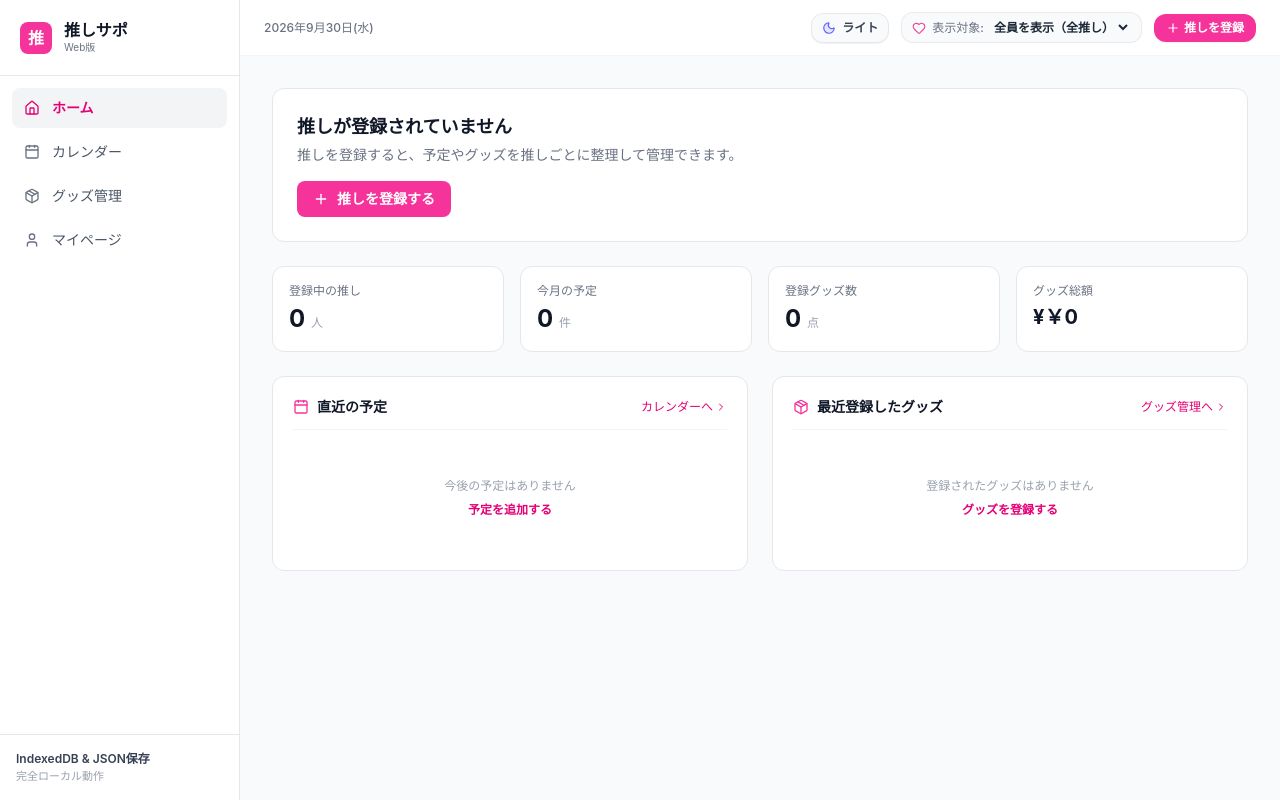
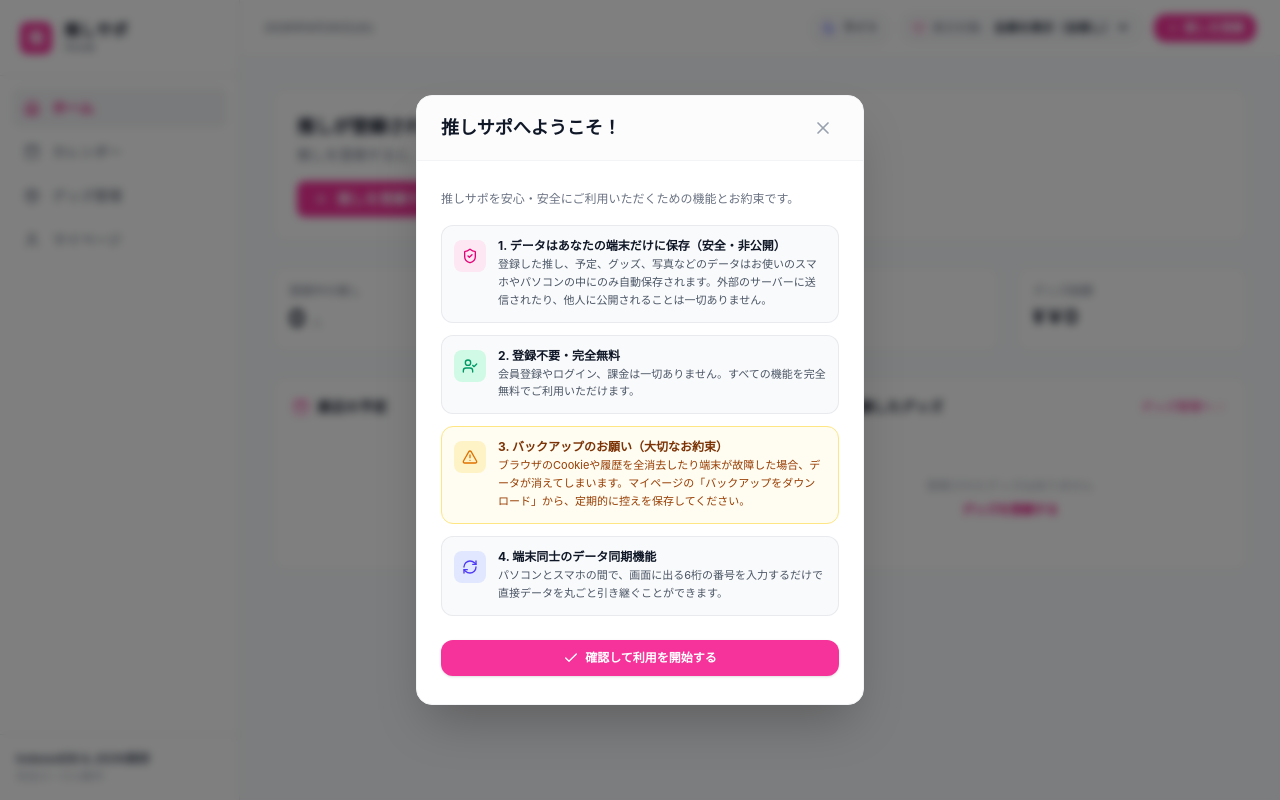
Before and after one commit to toku0716/oshi_web, a React (Vite) app: page / in a window 1280 px wide. Built offline with nearby package versions, Linux system fonts and the light colour scheme.

Commit message:
feat: 初回アクセス時の利用規約・機能案内モーダルの表示とマイページからの再確認機能を追加

```diff
--- a/src/App.tsx
+++ b/src/App.tsx
@@ -1,4 +1,4 @@
-import React, { useState } from 'react';
+import React, { useState, useEffect } from 'react';
 import { AppProvider, useApp } from './context/AppContext';
 import { Navbar, type NavTab } from './components/layout/Navbar';
 import { Header } from './components/layout/Header';
@@ -15,6 +15,7 @@ import { EventDetailModal } from './components/modals/EventDetailModal';
 import { TodoModal } from './components/modals/TodoModal';
 import { GoodsModal } from './components/modals/GoodsModal';
 import { GoodsDetailModal } from './components/modals/GoodsDetailModal';
+import { TermsModal } from './components/modals/TermsModal';
 
 import type { Oshi, OshiEvent, Todo, Goods } from './types';
 
@@ -39,6 +40,32 @@ const MainApp: React.FC = () => {
   const [isGoodsModalOpen, setIsGoodsModalOpen] = useState(false);
   const [editingGoods, setEditingGoods] = useState<Goods | null>(null);
   const [selectedGoodsDetail, setSelectedGoodsDetail] = useState<Goods | null>(null);
+
+  // Terms & Features modal states
+  const [isTermsModalOpen, setIsTermsModalOpen] = useState(false);
+  const [isFirstTermsView, setIsFirstTermsView] = useState(false);
+
+  // Check if first-time visitor on mount
+  useEffect(() => {
+    try {
+      const agreed = localStorage.getItem('oshiss_terms_agreed_v1');
+      if (!agreed) {
+        setIsFirstTermsView(true);
+        setIsTermsModalOpen(true);
+      }
+    } catch {
+      // LocalStorage access fallback (e.g. private browsing restriction)
+    }
+  }, []);
+
+  const handleAgreeTerms = () => {
+    try {
+      localStorage.setItem('oshiss_terms_agreed_v1', 'true');
+    } catch {
+      // Ignore storage error
+    }
+    setIsTermsModalOpen(false);
+  };
 
   // Helper actions
   const handleOpenOshiModal = (targetOshi?: Oshi) => {
@@ -126,6 +153,10 @@ const MainApp: React.FC = () => {
           {currentTab === 'mypage' && (
             <MyPageView
               onOpenOshiModal={(oshi) => handleOpenOshiModal(oshi)}
+              onOpenTermsModal={() => {
+                setIsFirstTermsView(false);
+                setIsTermsModalOpen(true);
+              }}
             />
           )}
         </main>
@@ -172,6 +203,13 @@ const MainApp: React.FC = () => {
         goods={selectedGoodsDetail}
         onEdit={(g) => handleOpenGoodsModal(g)}
       />
+
+      <TermsModal
+        isOpen={isTermsModalOpen}
+        onClose={() => setIsTermsModalOpen(false)}
+        onAgree={handleAgreeTerms}
+        isFirstTime={isFirstTermsView}
+      />
     </div>
   );
 };
--- /dev/null
+++ b/src/components/modals/TermsModal.tsx
@@ -0,0 +1,111 @@
+import React from 'react';
+import { Modal } from '../common/Modal';
+import { ShieldCheck, UserCheck, AlertTriangle, RefreshCw, Check } from 'lucide-react';
+
+interface TermsModalProps {
+  isOpen: boolean;
+  onClose: () => void;
+  onAgree?: () => void;
+  isFirstTime?: boolean;
+}
+
+export const TermsModal: React.FC<TermsModalProps> = ({
+  isOpen,
+  onClose,
+  onAgree,
+  isFirstTime = false,
+}) => {
+  const handleConfirm = () => {
+    if (onAgree) onAgree();
+    onClose();
+  };
+
+  return (
+    <Modal
+      isOpen={isOpen}
+      onClose={onClose}
+      title={isFirstTime ? '推しサポへようこそ！' : '利用規約・機能について'}
+      maxWidth="md"
+    >
+      <div className="py-1 space-y-4 text-gray-800 dark:text-gray-200">
+        <p className="text-xs text-gray-500 dark:text-gray-400 leading-relaxed">
+          推しサポを安心・安全にご利用いただくための機能とお約束です。
+        </p>
+
+        <div className="space-y-3">
+          {/* Point 1: データの保存 */}
+          <div className="p-3 rounded-xl bg-gray-50 dark:bg-[#1a1c28] border border-gray-200/80 dark:border-[#2e3146] flex items-start gap-3">
+            <div className="p-2 rounded-lg bg-pink-100 dark:bg-pink-950/40 text-pink-600 dark:text-pink-400 shrink-0 mt-0.5">
+              <ShieldCheck className="w-4 h-4" />
+            </div>
+            <div className="space-y-0.5 text-xs">
+              <h4 className="font-bold text-gray-900 dark:text-white text-xs">
+                1. データはあなたの端末だけに保存（安全・非公開）
+              </h4>
+              <p className="text-gray-600 dark:text-gray-400 leading-relaxed text-[11px]">
+                登録した推し、予定、グッズ、写真などのデータはお使いのスマホやパソコンの中にのみ自動保存されます。外部のサーバーに送信されたり、他人に公開されることは一切ありません。
+              </p>
+            </div>
+          </div>
+
+          {/* Point 2: 無料・ログイン不要 */}
+          <div className="p-3 rounded-xl bg-gray-50 dark:bg-[#1a1c28] border border-gray-200/80 dark:border-[#2e3146] flex items-start gap-3">
+            <div className="p-2 rounded-lg bg-emerald-100 dark:bg-emerald-950/40 text-emerald-600 dark:text-emerald-400 shrink-0 mt-0.5">
+              <UserCheck className="w-4 h-4" />
+            </div>
+            <div className="space-y-0.5 text-xs">
+              <h4 className="font-bold text-gray-900 dark:text-white text-xs">
+                2. 登録不要・完全無料
+              </h4>
+              <p className="text-gray-600 dark:text-gray-400 leading-relaxed text-[11px]">
+                会員登録やログイン、課金は一切ありません。すべての機能を完全無料でご利用いただけます。
+              </p>
+            </div>
+          </div>
+
+          {/* Point 3: バックアップのお願い */}
+          <div className="p-3 rounded-xl bg-amber-50/70 dark:bg-amber-950/20 border border-amber-200 dark:border-amber-900/40 flex items-start gap-3">
+            <div className="p-2 rounded-lg bg-amber-100 dark:bg-amber-950/40 text-amber-600 dark:text-amber-400 shrink-0 mt-0.5">
+              <AlertTriangle className="w-4 h-4" />
+            </div>
+            <div className="space-y-0.5 text-xs">
+              <h4 className="font-bold text-amber-900 dark:text-amber-300 text-xs">
+                3. バックアップのお願い（大切なお約束）
+              </h4>
+              <p className="text-amber-800 dark:text-amber-200/80 leading-relaxed text-[11px]">
+                ブラウザのCookieや履歴を全消去したり端末が故障した場合、データが消えてしまいます。マイページの「バックアップをダウンロード」から、定期的に控えを保存してください。
+              </p>
+            </div>
+          </div>
+
+          {/* Point 4: 端末間同期 */}
+          <div className="p-3 rounded-xl bg-gray-50 dark:bg-[#1a1c28] border border-gray-200/80 dark:border-[#2e3146] flex items-start gap-3">
+            <div className="p-2 rounded-lg bg-indigo-100 dark:bg-indigo-950/40 text-indigo-600 dark:text-indigo-400 shrink-0 mt-0.5">
+              <RefreshCw className="w-4 h-4" />
+            </div>
+            <div className="space-y-0.5 text-xs">
+              <h4 className="font-bold text-gray-900 dark:text-white text-xs">
+                4. 端末同士のデータ同期機能
+              </h4>
+              <p className="text-gray-600 dark:text-gray-400 leading-relaxed text-[11px]">
+                パソコンとスマホの間で、画面に出る6桁の番号を入力するだけで直接データを丸ごと引き継ぐことができます。
+              </p>
+            </div>
+          </div>
+        </div>
+
+        {/* Action Button */}
+        <div className="pt-2">
+          <button
+            type="button"
+            onClick={handleConfirm}
+            className="w-full py-2.5 px-4 rounded-xl bg-pink-500 hover:bg-pink-600 text-white font-bold text-xs transition flex items-center justify-center gap-1.5 shadow-sm"
+          >
+            <Check className="w-4 h-4" />
+            <span>{isFirstTime ? '確認して利用を開始する' : '閉じる'}</span>
+          </button>
+        </div>
+      </div>
+    </Modal>
+  );
+};
--- a/src/pages/MyPageView.tsx
+++ b/src/pages/MyPageView.tsx
@@ -23,9 +23,10 @@ import { DeviceSyncModal } from '../components/modals/DeviceSyncModal';
 
 interface MyPageViewProps {
   onOpenOshiModal: (targetOshi?: Oshi) => void;
+  onOpenTermsModal?: () => void;
 }
 
-export const MyPageView: React.FC<MyPageViewProps> = ({ onOpenOshiModal }) => {
+export const MyPageView: React.FC<MyPageViewProps> = ({ onOpenOshiModal, onOpenTermsModal }) => {
   const {
     oshis,
     events,
@@ -378,11 +379,22 @@ export const MyPageView: React.FC<MyPageViewProps> = ({ onOpenOshiModal }) => {
       </div>
 
       {/* App Version & Info */}
-      <div className="text-center text-xs text-gray-400 pt-2">
+      <div className="text-center text-xs text-gray-400 pt-2 space-y-1.5">
         <p className="font-semibold text-gray-500 dark:text-gray-400">推しサポ Web版</p>
-        <p className="text-[11px] text-gray-400 mt-0.5">
+        <p className="text-[11px] text-gray-400">
           端末内自動保存 ＆ バックアップファイル対応
         </p>
+        {onOpenTermsModal && (
+          <div>
+            <button
+              type="button"
+              onClick={onOpenTermsModal}
+              className="text-[11px] text-pink-500 hover:text-pink-600 underline font-medium hover:opacity-80 transition inline-block py-1"
+            >
+              利用規約・機能について
+            </button>
+          </div>
+        )}
       </div>
 
       {/* Confirm Modal: Delete Oshi */}
```
